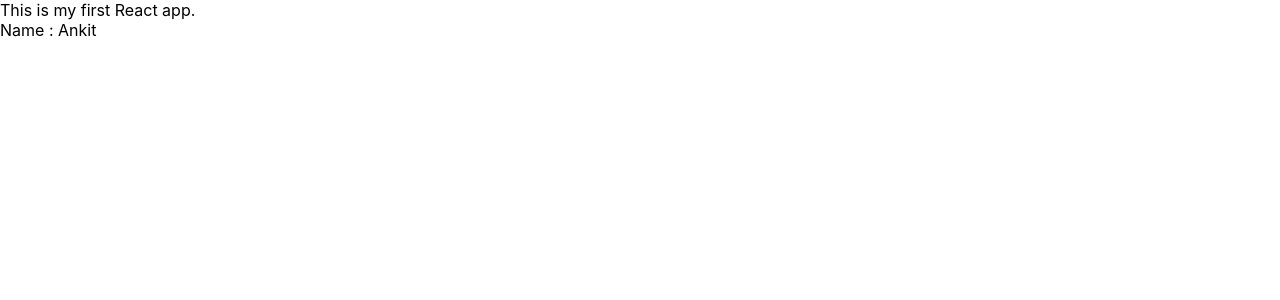
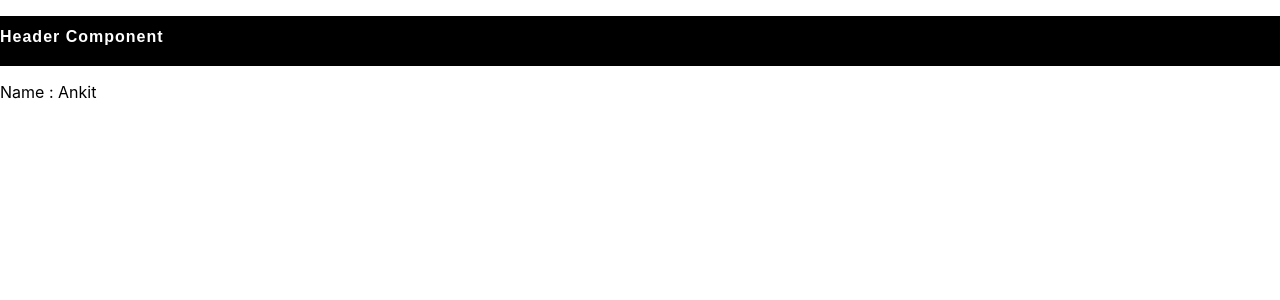
Before and after one commit to Abal-ankit/PEP-INPUT, a React (Create React App) app in the folder Day05/lpuapp/: page / in a window 1280 px wide. Shown: the top 300 px of the page. Built offline with nearby package versions, Linux system fonts and the light colour scheme; the HTML template or start-up script is replaced by a standard one.

Commit message:
Class Component, Functional Component and Arrow Function Component

```diff
--- a/Day05/lpuapp/src/components/Header.js
+++ b/Day05/lpuapp/src/components/Header.js
@@ -1,9 +1,21 @@
 import React from 'react';
+import './style.css';
+// function Header() {
+//   return (
+//     <div>This is my first React app.</div>
+//   )
+// }
 
-function Header() {
-  return (
-    <div>This is my first React app.</div>
-  )
+// export default Header;
+
+class Header extends React.Component {
+  render() {
+    return (
+      <>
+        <p className='para'>Header Component</p>
+      </>
+    )
+  }
 }
 
 export default Header;
--- /dev/null
+++ b/Day05/lpuapp/src/components/style.css
@@ -0,0 +1,10 @@
+.para {
+    background-color: black;
+    height: 50px;
+    color : white;
+    font-family :sans-serif;
+    font-weight: bold;
+    letter-spacing: 1px;
+    padding-top: 12px;
+    box-sizing: border-box;
+}
```
Also changed, not shown: 2 other files (tests, documents, lock files or other folders).
